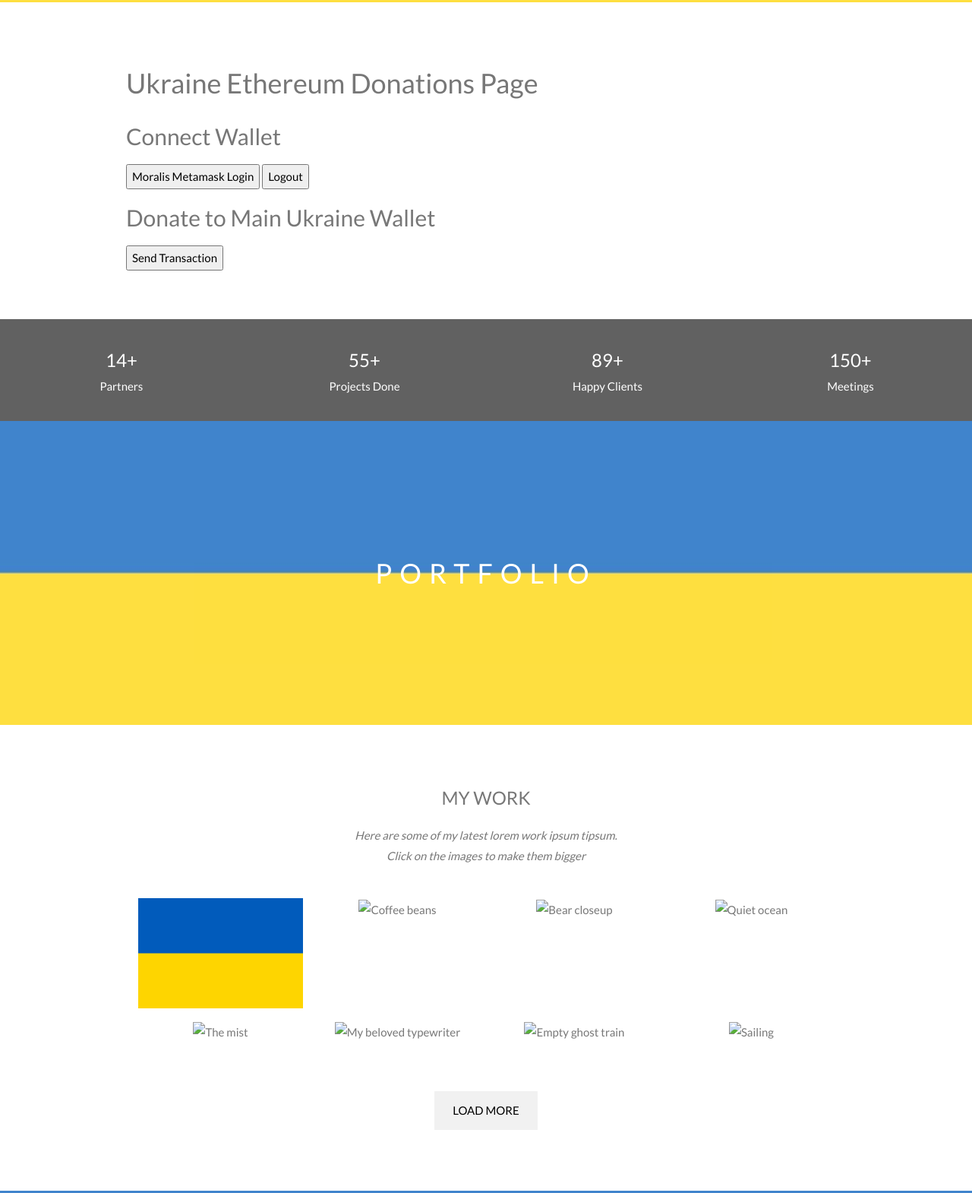
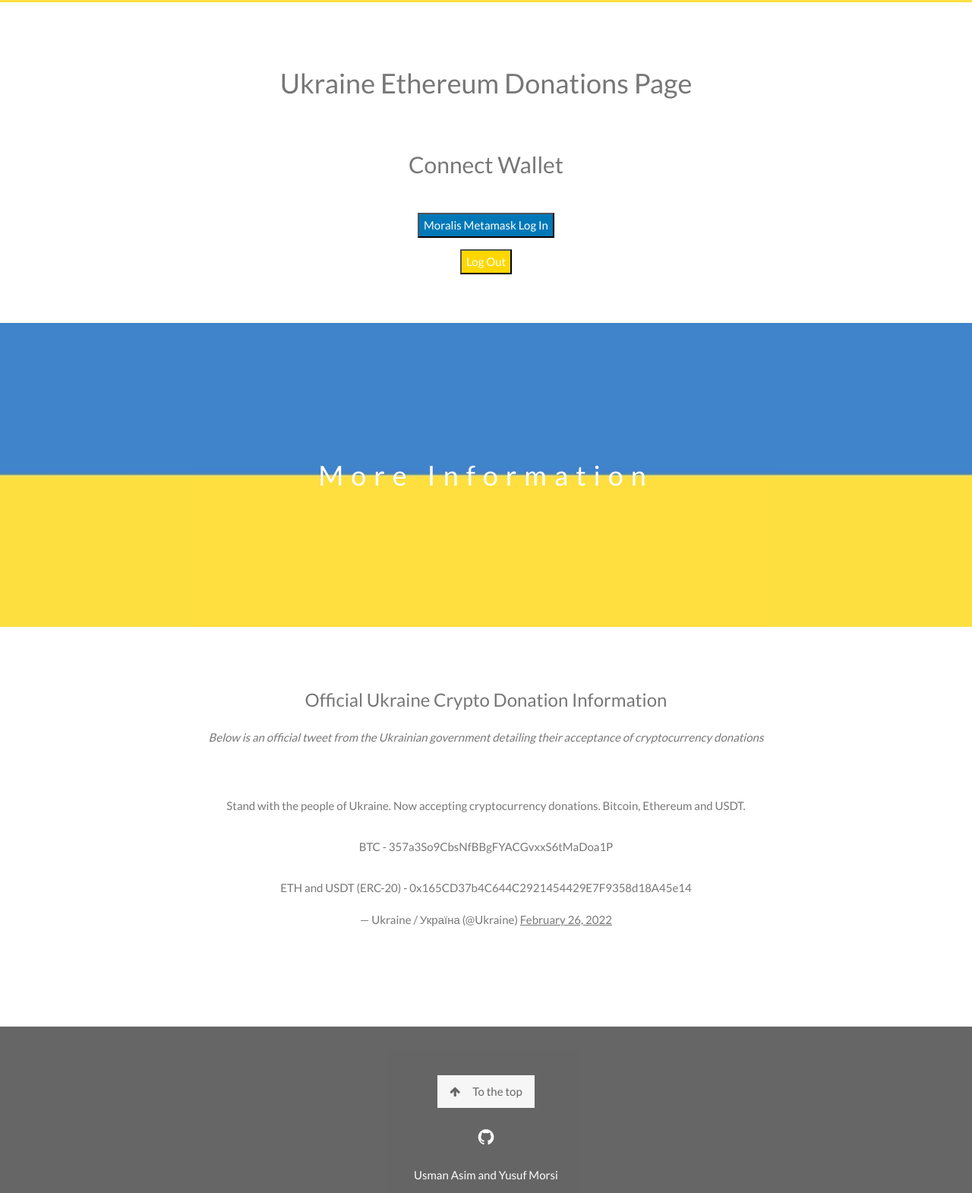
Before and after one commit to ymorsi7/Cryptonate, a plain HTML site: page index.html in a window 1280 px wide. Shown: the part 397-1967 px from the top of the page at 76% size. Drawn offline with nearby package versions, Linux system fonts and the light colour scheme; a script that the page names is missing.

Commit message:
Update index.html

```diff
--- a/index.html
+++ b/index.html
@@ -63,8 +63,7 @@
     </a>
     <a href="#home" class="w3-bar-item w3-button">HOME</a>
     <a href="#about" class="w3-bar-item w3-button w3-hide-small"><i class="fa fa-user"></i> ABOUT</a>
-    <a href="#portfolio" class="w3-bar-item w3-button w3-hide-small"><i class="fa fa-th"></i> PORTFOLIO</a>
-    <a href="#contact" class="w3-bar-item w3-button w3-hide-small"><i class="fa fa-envelope"></i> CONTACT</a>
+    <a href="#contact" class="w3-bar-item w3-button w3-hide-small"><i class="fa fa-twitter"></i> MORE INFO</a>
     <a href="#" class="w3-bar-item w3-button w3-hide-small w3-right w3-hover-red">
       <i class="fa fa-search"></i>
     </a>
@@ -73,8 +72,7 @@
   <!-- Navbar on small screens -->
   <div id="navDemo" class="w3-bar-block w3-white w3-hide w3-hide-large w3-hide-medium">
     <a href="#about" class="w3-bar-item w3-button" onclick="toggleFunction()">ABOUT</a>
-    <a href="#portfolio" class="w3-bar-item w3-button" onclick="toggleFunction()">PORTFOLIO</a>
-    <a href="#contact" class="w3-bar-item w3-button" onclick="toggleFunction()">CONTACT</a>
+    <a href="#contact" class="w3-bar-item w3-button" onclick="toggleFunction()">MORE IFNO</a>
     <a href="#" class="w3-bar-item w3-button">SEARCH</a>
   </div>
 </div>
@@ -91,16 +89,20 @@
 
 
 
+<center>
+  <h1>Ukraine Ethereum Donations Page</h1><br>
 
-  <h1>Ukraine Ethereum Donations Page</h1>
+  <h2>Connect Wallet</h2><br>
+  <button onclick="login()" style = "
+  background-color:#0078b8;
+  color:white;">Moralis Metamask Log In</button><p>  </p>
+  <button onclick="logOut()"    style = "
+  background-color:#ffd700;
+  color:white;">Log Out</button>
 
-  <h2>Connect Wallet</h2>
-  <button onclick="login()">Moralis Metamask Login</button>
-  <button onclick="logOut()">Logout</button>
-
-  <h2>Donate to Main Ukraine Wallet</h2>
-  <button onclick="send('0x165cd37b4c644c2921454429e7f9358d18a45e14')">Send Transaction</button>
-
+ <!-- <h2>Donate to Main Ukraine Wallet</h2>
+  <button onclick="send('0x165cd37b4c644c2921454429e7f9358d18a45e14')">Send Transaction</button>-->
+</center>
  <script>
       //Moralis init code
 const serverUrl = "https://xxxxx/server";
@@ -143,138 +145,31 @@
 
 </div>
 
-<div class="w3-row w3-center w3-dark-grey w3-padding-16">
-  <div class="w3-quarter w3-section">
-    <span class="w3-xlarge">14+</span><br>
-    Partners
-  </div>
-  <div class="w3-quarter w3-section">
-    <span class="w3-xlarge">55+</span><br>
-    Projects Done
-  </div>
-  <div class="w3-quarter w3-section">
-    <span class="w3-xlarge">89+</span><br>
-    Happy Clients
-  </div>
-  <div class="w3-quarter w3-section">
-    <span class="w3-xlarge">150+</span><br>
-    Meetings
-  </div>
-</div>
-
-<!-- Second Parallax Image with Portfolio Text -->
-<div class="bgimg-2 w3-display-container w3-opacity-min">
-  <div class="w3-display-middle">
-    <span class="w3-xxlarge w3-text-white w3-wide">PORTFOLIO</span>
-  </div>
-</div>
-
-<!-- Container (Portfolio Section) -->
-<div class="w3-content w3-container w3-padding-64" id="portfolio">
-  <h3 class="w3-center">MY WORK</h3>
-  <p class="w3-center"><em>Here are some of my latest lorem work ipsum tipsum.<br> Click on the images to make them bigger</em></p><br>
-
-  <!-- Responsive Grid. Four columns on tablets, laptops and desktops. Will stack on mobile devices/small screens (100% width) -->
-  <div class="w3-row-padding w3-center">
-    <div class="w3-col m3">
-      <img src="/uk.jpeg" style="width:100%" onclick="onClick(this)" class="w3-hover-opacity" alt="The mist over the mountains">
-    </div>
-
-    <div class="w3-col m3">
-      <img src="/w3images/p2.jpg" style="width:100%" onclick="onClick(this)" class="w3-hover-opacity" alt="Coffee beans">
-    </div>
-
-    <div class="w3-col m3">
-      <img src="/w3images/p3.jpg" style="width:100%" onclick="onClick(this)" class="w3-hover-opacity" alt="Bear closeup">
-    </div>
-
-    <div class="w3-col m3">
-      <img src="/w3images/p4.jpg" style="width:100%" onclick="onClick(this)" class="w3-hover-opacity" alt="Quiet ocean">
-    </div>
-  </div>
-
-  <div class="w3-row-padding w3-center w3-section">
-    <div class="w3-col m3">
-      <img src="/w3images/p5.jpg" style="width:100%" onclick="onClick(this)" class="w3-hover-opacity" alt="The mist">
-    </div>
-
-    <div class="w3-col m3">
-      <img src="/w3images/p6.jpg" style="width:100%" onclick="onClick(this)" class="w3-hover-opacity" alt="My beloved typewriter">
-    </div>
-
-    <div class="w3-col m3">
-      <img src="/w3images/p7.jpg" style="width:100%" onclick="onClick(this)" class="w3-hover-opacity" alt="Empty ghost train">
-    </div>
-
-    <div class="w3-col m3">
-      <img src="/w3images/p8.jpg" style="width:100%" onclick="onClick(this)" class="w3-hover-opacity" alt="Sailing">
-    </div>
-    <button class="w3-button w3-padding-large w3-light-grey" style="margin-top:64px">LOAD MORE</button>
-  </div>
-</div>
-
-<!-- Modal for full size images on click-->
-<div id="modal01" class="w3-modal w3-black" onclick="this.style.display='none'">
-  <span class="w3-button w3-large w3-black w3-display-topright" title="Close Modal Image"><i class="fa fa-remove"></i></span>
-  <div class="w3-modal-content w3-animate-zoom w3-center w3-transparent w3-padding-64">
-    <img id="img01" class="w3-image">
-    <p id="caption" class="w3-opacity w3-large"></p>
-  </div>
-</div>
 
 <!-- Third Parallax Image with Portfolio Text -->
 <div class="bgimg-3 w3-display-container w3-opacity-min">
   <div class="w3-display-middle">
-     <span class="w3-xxlarge w3-text-white w3-wide">CONTACT</span>
+     <span class="w3-xxlarge w3-text-white w3-wide">More Information</span>
   </div>
 </div>
 
 <!-- Container (Contact Section) -->
 <div class="w3-content w3-container w3-padding-64" id="contact">
-  <h3 class="w3-center">WHERE I WORK</h3>
-  <p class="w3-center"><em>I'd love your feedback!</em></p>
-
+  <h3 class="w3-center">Official Ukraine Crypto Donation Information</h3>
+  <p class="w3-center"><em>Below is an official tweet from the Ukrainian government detailing their acceptance of cryptocurrency donations</em></p>
+<center>
   <div class="w3-row w3-padding-32 w3-section">
-    <div class="w3-col m4 w3-container">
-      <img src="/w3images/map.jpg" class="w3-image w3-round" style="width:100%">
-    </div>
-    <div class="w3-col m8 w3-panel">
-      <div class="w3-large w3-margin-bottom">
-        <i class="fa fa-map-marker fa-fw w3-hover-text-black w3-xlarge w3-margin-right"></i> Chicago, US<br>
-        <i class="fa fa-phone fa-fw w3-hover-text-black w3-xlarge w3-margin-right"></i> Phone: +00 151515<br>
-        <i class="fa fa-envelope fa-fw w3-hover-text-black w3-xlarge w3-margin-right"></i> Email: mail@mail.com<br>
-      </div>
-      <p>Swing by for a cup of <i class="fa fa-coffee"></i>, or leave me a note:</p>
-      <form action="/action_page.php" target="_blank">
-        <div class="w3-row-padding" style="margin:0 -16px 8px -16px">
-          <div class="w3-half">
-            <input class="w3-input w3-border" type="text" placeholder="Name" required name="Name">
-          </div>
-          <div class="w3-half">
-            <input class="w3-input w3-border" type="text" placeholder="Email" required name="Email">
-          </div>
-        </div>
-        <input class="w3-input w3-border" type="text" placeholder="Message" required name="Message">
-        <button class="w3-button w3-black w3-right w3-section" type="submit">
-          <i class="fa fa-paper-plane"></i> SEND MESSAGE
-        </button>
-      </form>
-    </div>
-  </div>
+    <blockquote class="twitter-tweet"><p lang="en" dir="ltr">Stand with the people of Ukraine. Now accepting cryptocurrency donations. Bitcoin, Ethereum and USDT.<br><br>BTC - 357a3So9CbsNfBBgFYACGvxxS6tMaDoa1P<br><br>ETH and USDT (ERC-20) - 0x165CD37b4C644C2921454429E7F9358d18A45e14</p>&mdash; Ukraine / Україна (@Ukraine) <a href="https://twitter.com/Ukraine/status/1497594592438497282?ref_src=twsrc%5Etfw">February 26, 2022</a></blockquote> <script async src="https://platform.twitter.com/widgets.js" charset="utf-8"></script>
+  </div></center>
 </div>
 
 <!-- Footer -->
 <footer class="w3-center w3-black w3-padding-64 w3-opacity w3-hover-opacity-off">
   <a href="#home" class="w3-button w3-light-grey"><i class="fa fa-arrow-up w3-margin-right"></i>To the top</a>
   <div class="w3-xlarge w3-section">
-    <i class="fa fa-facebook-official w3-hover-opacity"></i>
-    <i class="fa fa-instagram w3-hover-opacity"></i>
-    <i class="fa fa-snapchat w3-hover-opacity"></i>
-    <i class="fa fa-pinterest-p w3-hover-opacity"></i>
-    <i class="fa fa-twitter w3-hover-opacity"></i>
-    <i class="fa fa-linkedin w3-hover-opacity"></i>
+    <a href = "https://github.com/ymorsi7/Cryptonate" target = "_blank"><i class="fa fa-github w3-hover-opacity"></i></a>
   </div>
-  <p>Powered by <a href="https://www.w3schools.com/w3css/default.asp" title="W3.CSS" target="_blank" class="w3-hover-text-green">w3.css</a></p>
+  <p>Usman Asim and Yusuf Morsi</p>
 </footer>
 
 <script>
```
